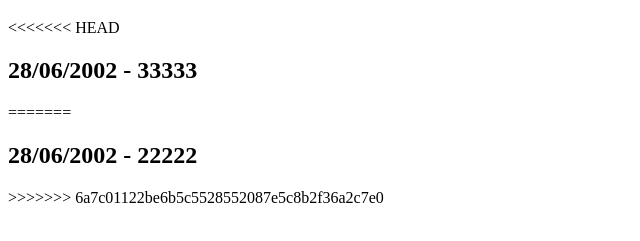
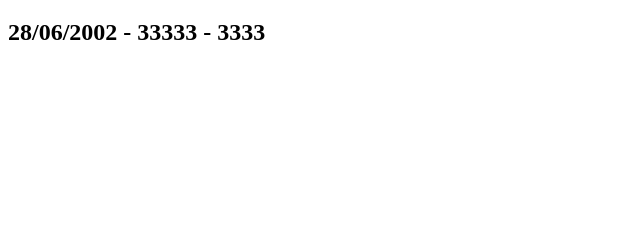
Before and after one commit to sondt28/test, a plain HTML site: page index.html in a window 1280 px wide. Shown: the part 61-302 px from the top of the page, without its empty margins (0-640 px from the left). Drawn offline with Linux system fonts and the light colour scheme.

Commit message:
conflict solve?

```diff
--- a/index.html
+++ b/index.html
@@ -9,11 +9,7 @@
 
 <body>
     <h1>Son Le</h1>
-<<<<<<< HEAD
-    <h2>28/06/2002 - 33333</h2>
-=======
-    <h2>28/06/2002 - 22222</h2>
->>>>>>> 6a7c01122be6b5c5528552087e5c8b2f36a2c7e0
+    <h2>28/06/2002 - 33333 - 3333</h2>
 </body>
 
 </html>
```
